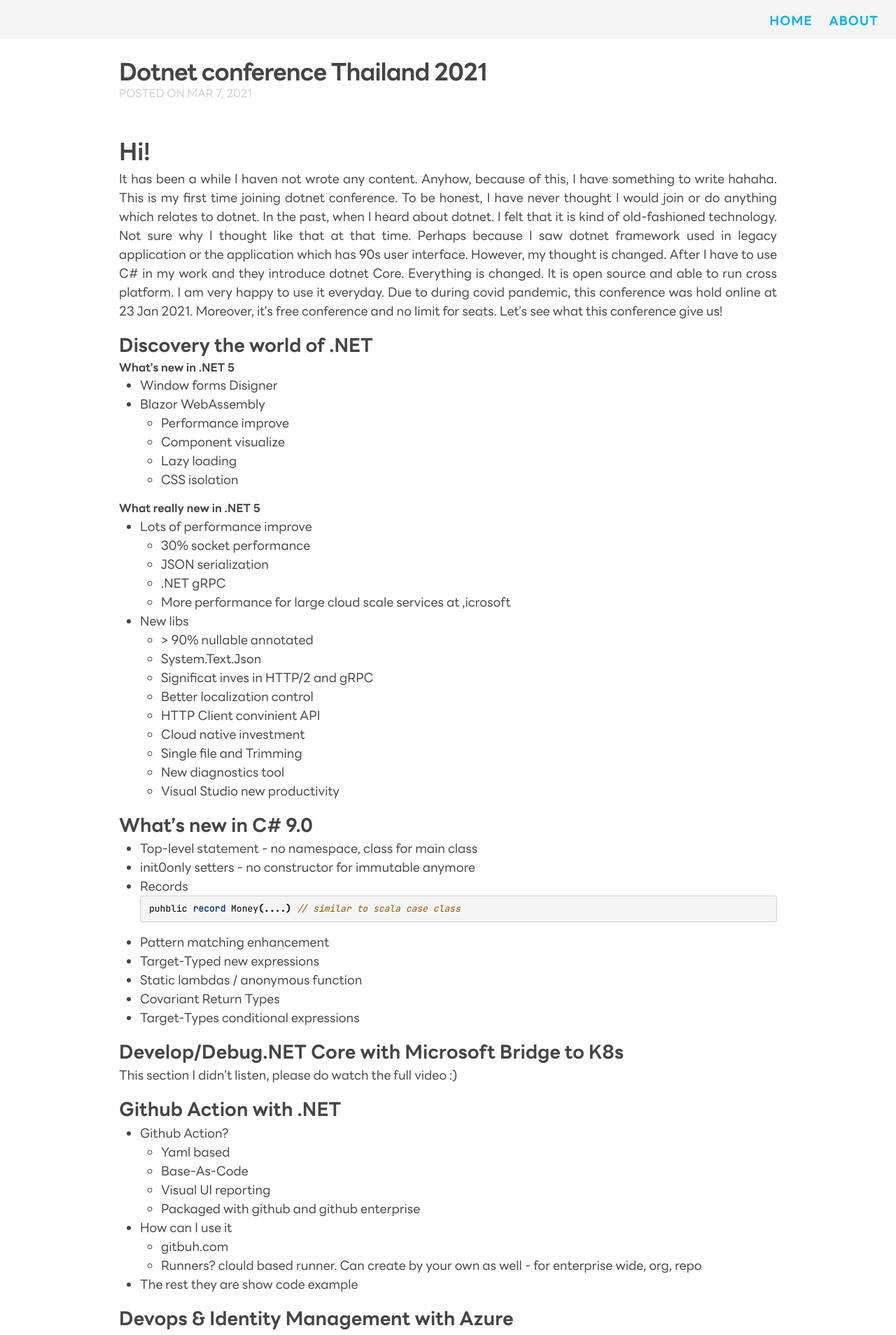
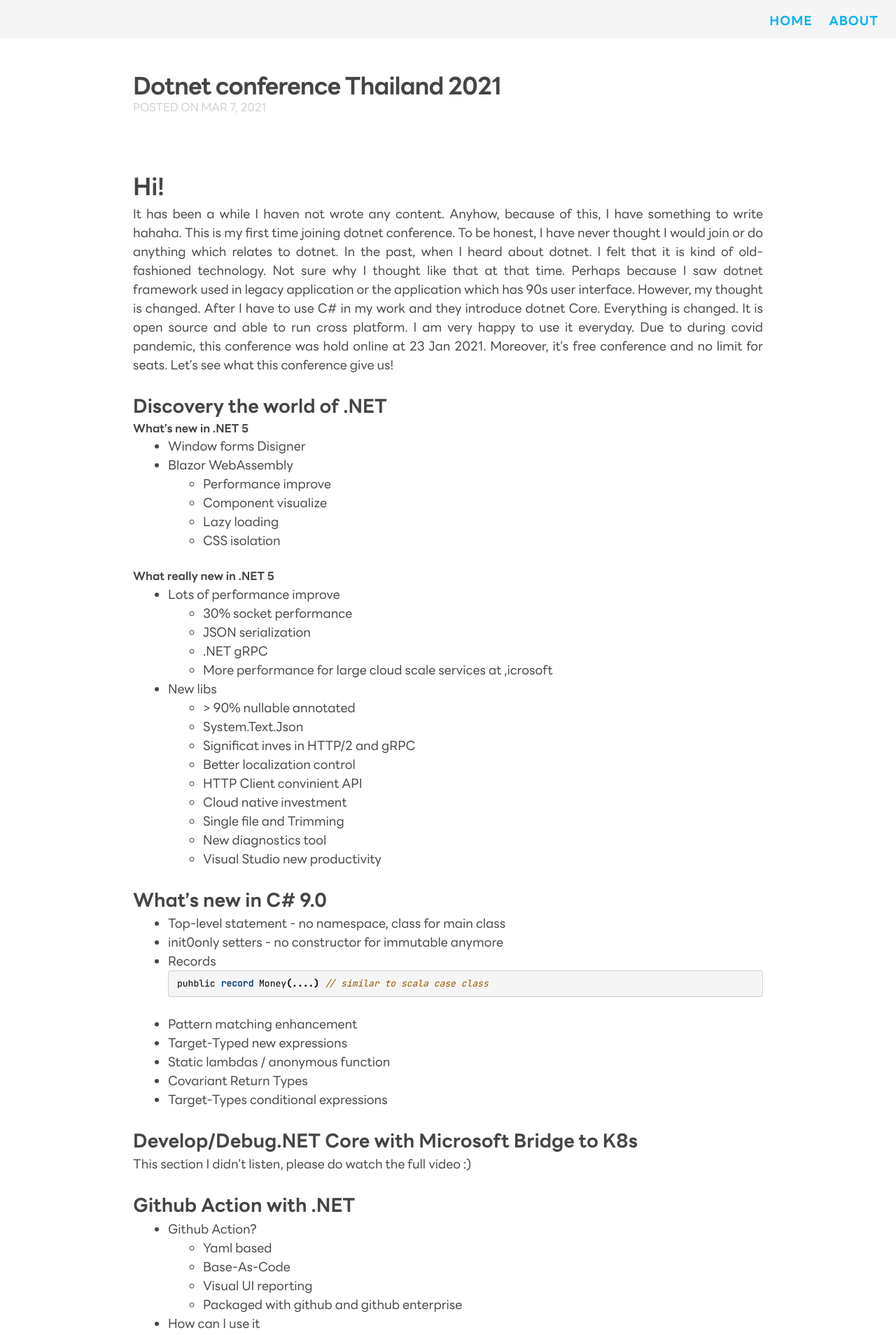
Before and after one commit to oat9002/oat9002.github.io, a Jekyll site: the page built from _posts/2021-03-07-dotnet-conf-thailand-2021.md, in a window 1280 px wide. Shown: the top 1908 px of the page at 70% size. Built offline with Jekyll 4.4.1, drawn with Linux system fonts in a browser that asks for light colours; nearby versions of some CDN libraries.

Commit message:
:lipstick: padding

```diff
--- a/css/main.scss
+++ b/css/main.scss
@@ -11,7 +11,7 @@
 
 $base-line-height: 1.5;
 
-$spacing-unit: 30px;
+$spacing-unit: 50px;
 
 $text-color: #454545;
 $background-color: #fff;
```
